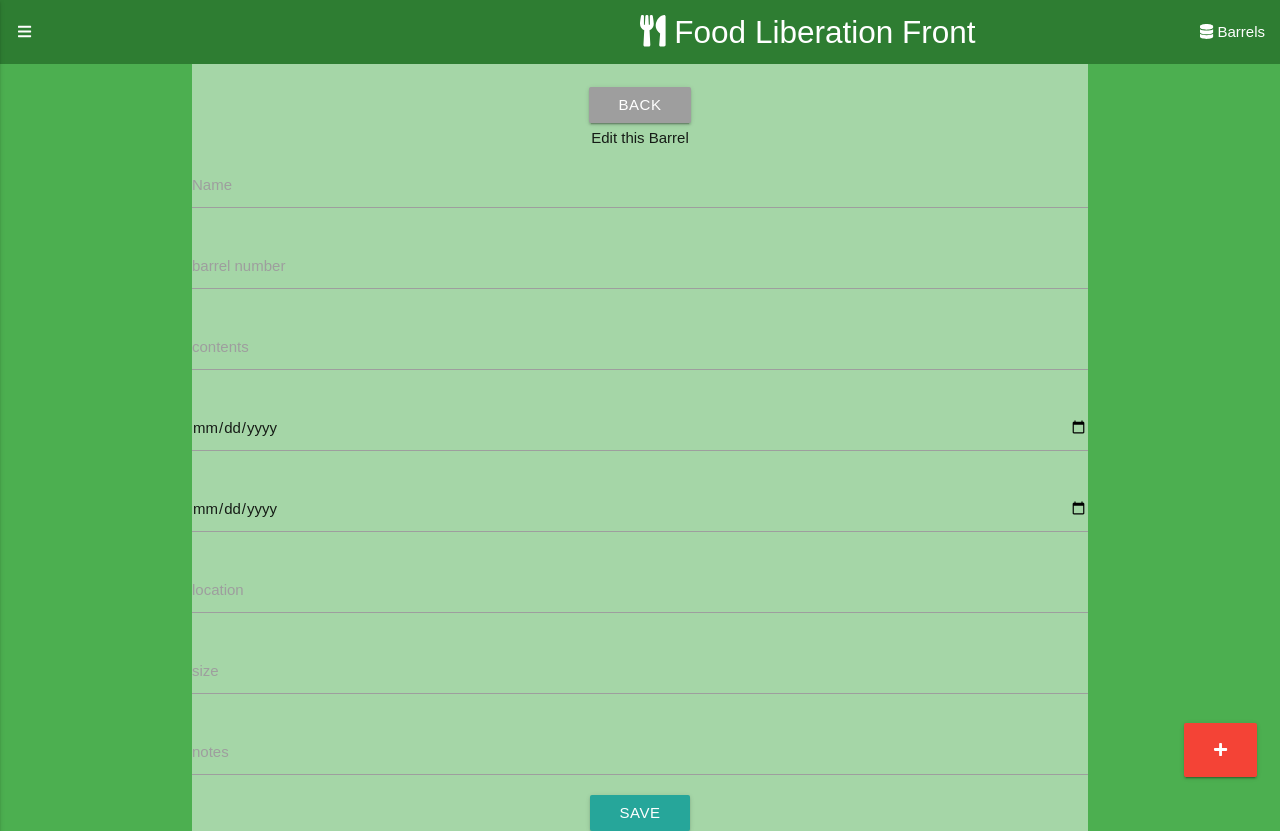
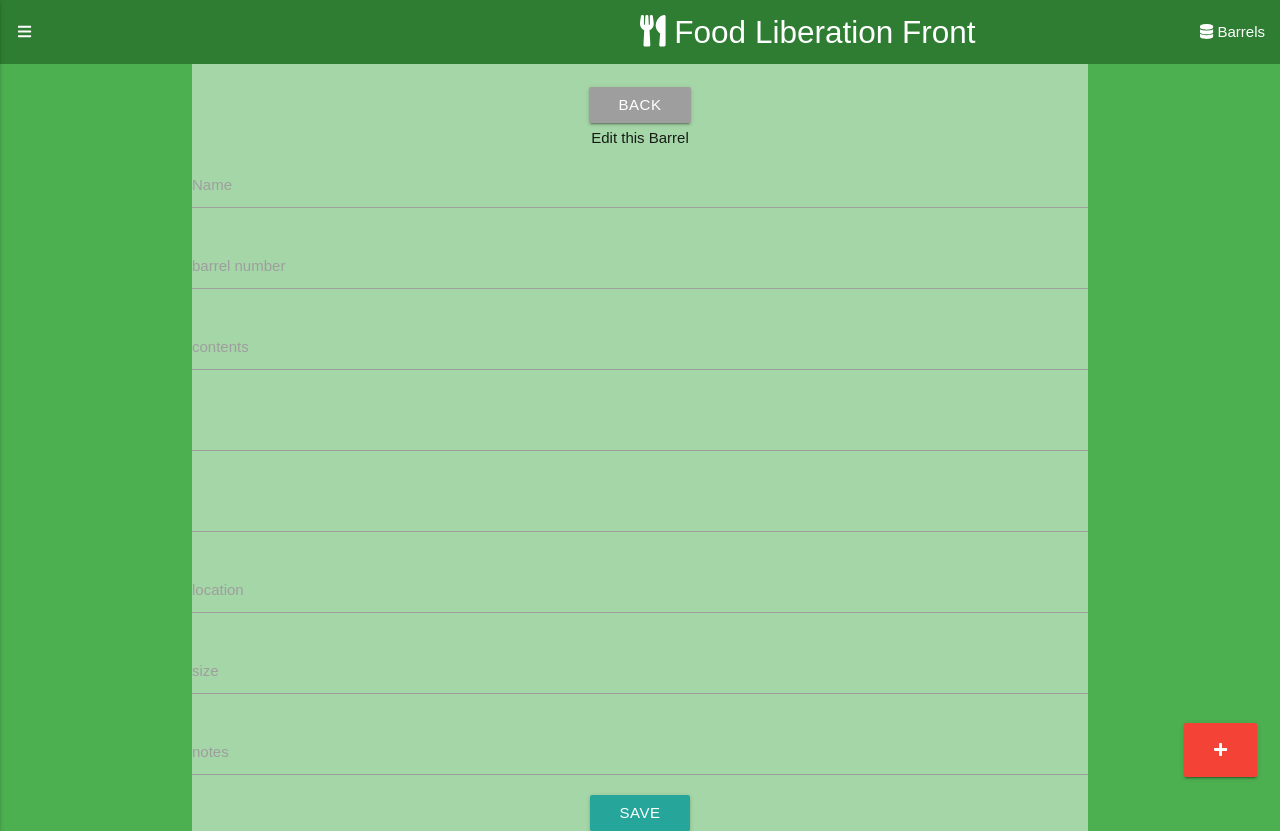
Before and after one commit to TurtleWolf/flf1010, a React (Create React App) app in the folder client_src/: page /barrels/edit/1 in a window 1280 px wide. Built offline with nearby package versions, Linux system fonts and the light colour scheme; no server answers.

Commit message:
<input type="text" class="datepicker"

```diff
--- a/client_src/src/components/BarrelEdit.js
+++ b/client_src/src/components/BarrelEdit.js
@@ -106,11 +106,11 @@ class EditBarrel extends Component {
                     <label htmlFor = "contents" >contents</label>
                 </div>
                 <div className = "input-field" >
-                    <input type = "date" name = "date_planted" ref = "date_planted" value = {this.state.date_planted} onChange = {this.handleInputChange} />
+                    <input type="text" class="datepicker" name = "date_planted" ref = "date_planted" value = {this.state.date_planted} onChange = {this.handleInputChange} />
                     <label htmlFor = "date_planted" ></label>
                 </div>
                 <div className = "input-field" >
-                    <input type = "date" name = "date_last_checked" ref = "date_last_checked"  value = {this.state.date_last_checked} onChange = {this.handleInputChange} />
+                    <input type="text" class="datepicker" name = "date_last_checked" ref = "date_last_checked"  value = {this.state.date_last_checked} onChange = {this.handleInputChange} />
                     <label htmlFor = "date_last_checked" ></label>
                 </div>
                 <div className = "input-field" >
```
